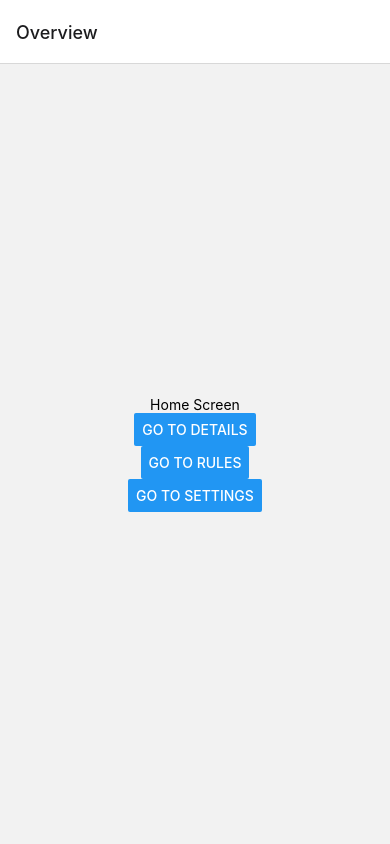
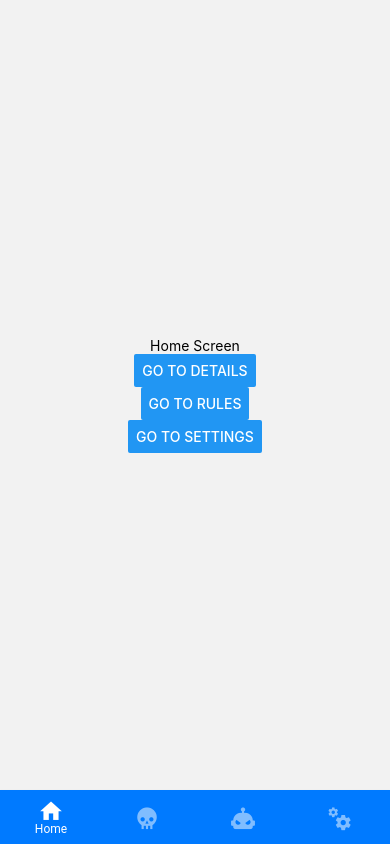
Before and after one commit to tricky93/whist-game, a React Native app: screen / in a window 390 px wide. Built offline with nearby package versions, Linux system fonts and the light colour scheme.

Commit message:
add tab navigation

```diff
--- a/App.js
+++ b/App.js
@@ -1,26 +1,63 @@
 import * as React from 'react';
 import {NavigationContainer} from '@react-navigation/native';
-import {createNativeStackNavigator} from '@react-navigation/native-stack';
+import {createMaterialBottomTabNavigator} from '@react-navigation/material-bottom-tabs';
+import MaterialCommunityIcons from 'react-native-vector-icons/MaterialCommunityIcons';
 import HomeScreen from './src/components/home/home';
 import DetailsScreen from './src/components/details/details';
 import SettingsScreen from './src/components/settings/settings';
 import RulesScreen from './src/components/rules/rules';
 
-const Stack = createNativeStackNavigator();
+const Tab = createMaterialBottomTabNavigator();
 
 function App() {
   return (
     <NavigationContainer>
-      <Stack.Navigator>
-        <Stack.Screen
+      <Tab.Navigator>
+        <Tab.Screen
           name="Home"
           component={HomeScreen}
-          options={{title: 'Overview'}}
+          options={{
+            tabBarLabel: 'Home',
+            tabBarIcon: ({color}) => (
+              <MaterialCommunityIcons name="home" color={color} size={26} />
+            ),
+          }}
         />
-        <Stack.Screen name="Details" component={DetailsScreen} />
-        <Stack.Screen name="Settings" component={SettingsScreen} />
-        <Stack.Screen name="Rules" component={RulesScreen} />
-      </Stack.Navigator>
+        <Tab.Screen
+          name="Details"
+          component={DetailsScreen}
+          options={{
+            tabBarLabel: 'Details',
+            tabBarIcon: ({color}) => (
+              <MaterialCommunityIcons name="skull" color={color} size={26} />
+            ),
+          }}
+        />
+        <Tab.Screen
+          name="Rules"
+          component={RulesScreen}
+          options={{
+            tabBarLabel: 'Rules',
+            tabBarIcon: ({color}) => (
+              <MaterialCommunityIcons
+                name="robot-angry"
+                color={color}
+                size={26}
+              />
+            ),
+          }}
+        />
+        <Tab.Screen
+          name="Settings"
+          component={SettingsScreen}
+          options={{
+            tabBarLabel: 'Settings',
+            tabBarIcon: ({color}) => (
+              <MaterialCommunityIcons name="cogs" color={color} size={26} />
+            ),
+          }}
+        />
+      </Tab.Navigator>
     </NavigationContainer>
   );
 }
--- a/package.json
+++ b/package.json
@@ -10,12 +10,16 @@
     "lint": "eslint ."
   },
   "dependencies": {
+    "@react-navigation/bottom-tabs": "^6.4.0",
+    "@react-navigation/material-bottom-tabs": "^6.2.4",
     "@react-navigation/native": "^6.0.13",
     "@react-navigation/native-stack": "^6.9.0",
     "react": "18.1.0",
     "react-native": "0.70.0",
+    "react-native-paper": "^4.12.4",
     "react-native-safe-area-context": "^4.3.3",
-    "react-native-screens": "^3.17.0"
+    "react-native-screens": "^3.17.0",
+    "react-native-vector-icons": "^9.2.0"
   },
   "devDependencies": {
     "@babel/core": "^7.12.9",
```
Also changed, not shown: 3 other files (tests, documents, lock files or other folders).
